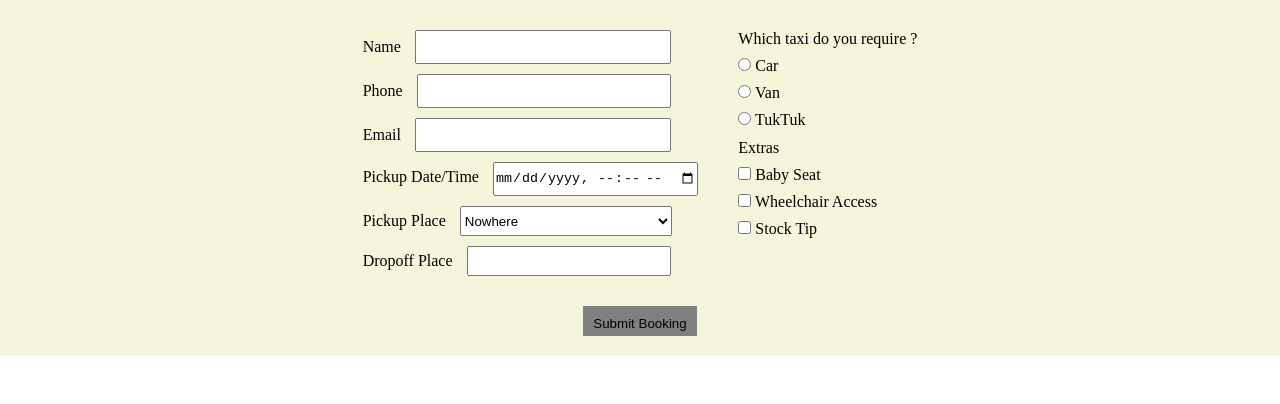
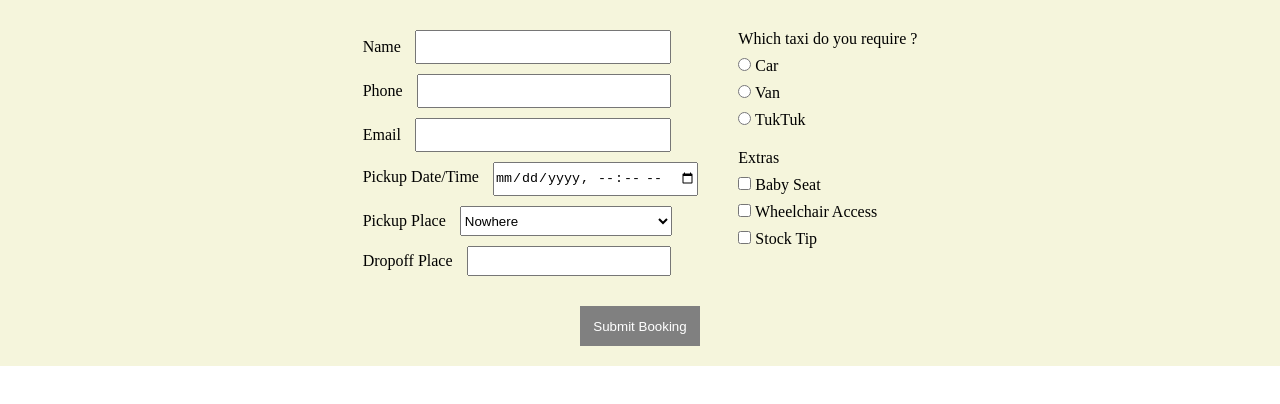
Before and after one commit to raphaelglt/test-html, a plain HTML site: page exo3/index.html in a window 1280 px wide. Drawn offline with Linux system fonts and the light colour scheme.

Commit message:
submit button repaire

```diff
--- a/exo3/index.css
+++ b/exo3/index.css
@@ -34,7 +34,8 @@ input[type=submit] {
     border-radius: 0;
     border: none;
     background-color: grey;
-    padding: 10px;
-    height: 30px;
+    height: 40px;
+    width: 120px;
     margin-top: 30px;
+    color: white;
 }
--- a/exo3/index.html
+++ b/exo3/index.html
@@ -60,7 +60,7 @@
                             <label for="tuktuk">TukTuk</label>
                         </div>
                     </div>
-                    <p>Extras</p>
+                    <p style="margin-top: 20px;">Extras</p>
                     <div class="input-container">
                         <div>
                             <input type="checkbox" name="extras" id="baby-seat" />
@@ -77,7 +77,7 @@
                     </div>
                 </div>
             </div>
-            <div id="submit-container">
+            <div id="submit-container" style="text-align: center;">
                 <input type="submit" value="Submit Booking" />
             </div>
        </form>
```
